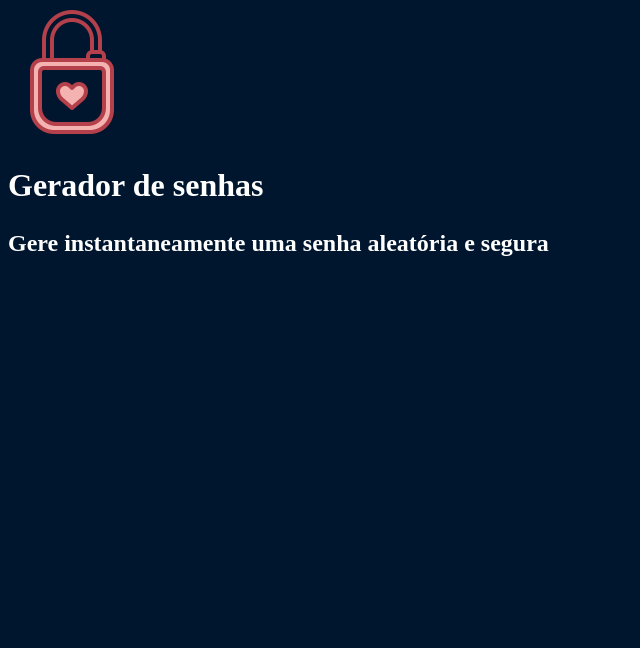
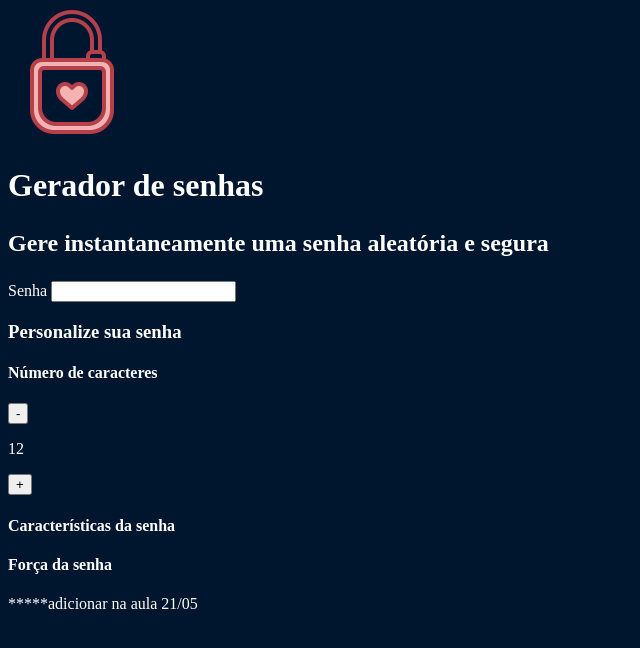
Before and after one commit to julijunkuhn/seguran-a-digital, a plain HTML site: page index.html in a window 1280 px wide. Shown: the whole page, without its empty margins (0-640 px from the left). Drawn offline with Linux system fonts and the light colour scheme.

Commit message:
Update index.html

```diff
--- a/index.html
+++ b/index.html
@@ -1,14 +1,42 @@
 <!DOCTYPE html>
-<html lang="pt-BR">
+<html lang="pt-br">
 <head>
     <meta charset="UTF-8">
     <meta name="viewport" content="width=device-width, initial-scale=1.0">
- <title>Gerador de senhas</title>
- <link rel="stylesheet" href="style.css">
-<head>
+    <title>Gerador de senha</title>
+    <link rel="stylesheet" href="style.css">
+</head>
 <body>
-<img src="cadeado.png" alt="cadeado fechado">
-  <h2 class="titulo-principal">Gerador de senhas</h2>
-    <h3 class="titulo-secundario">Gere instantaneamente uma senha aleatória e segura</h3>
+        <section class="conteudo">
+            <div class="conteudo-titulo">
+            <img src="cadeado.png" alt="cadeado fechado">
+            <h2 class="titulo-principal">Gerador de senhas</h2>
+            <h3 class="titulo-secundario">Gere instantaneamente uma senha aleatória e segura</h3>
+        </div>
+        <div class="conteudo-senha">
+            <label for="senha">Senha</label>
+            <input name="senha" type="text" id="campo-senha">
+        </div>
+            <div class="parametro">
+            <h3 class="parametro-titulo">Personalize sua senha</h3>
+            <div class="parametro-coluna__senha">
+                <div class="parametro-senha">
+                    <h4 class="parametro-senha__titulo">Número de caracteres</h4>
+                     <div class="parametro-senha-botoes">
+                        <button class="parametro-senha__botao">-</button>
+                        <p class="parametro-senha__texto">12</p>
+                        <button class="parametro-senha__botao">+</button>
+                        </div>
+                </div>
+                <div class="parametro-senha">
+                    <h4 class="parametro-senha__titulo">Características da senha</h4>
+                </div>
+                <div class="parametro-senha">
+                    <h4 class="parametro-senha__titulo">Força da senha</h4>
+                </div> *****adicionar na aula 21/05
+            </div>
+        </div>
+    </section>
+
 </body>
 </html>
```
